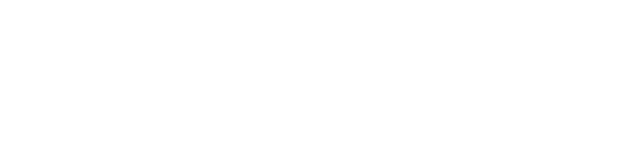
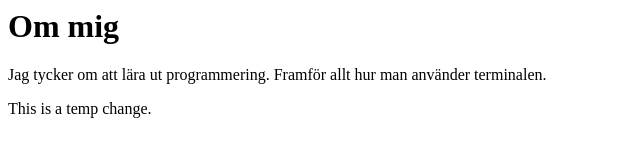
Before and after one commit to Glimakra-Webbutvecklare-2024/git-reset-checkout, a plain HTML site: page index.html in a window 1280 px wide. Shown: the whole page, without its empty margins (0-640 px from the left). Drawn offline with Linux system fonts and the light colour scheme.

Commit message:
readded personal info

```diff
--- a/index.html
+++ b/index.html
@@ -5,6 +5,9 @@
     <title>My Personal Website</title>
 </head>
 <body>
+    <h1>Om mig</h1>
+    <p>Jag tycker om att lära ut programmering. Framför allt hur man använder terminalen.</p>
 
+    <p>This is a temp change.</p>
 </body>
 </html>
```
